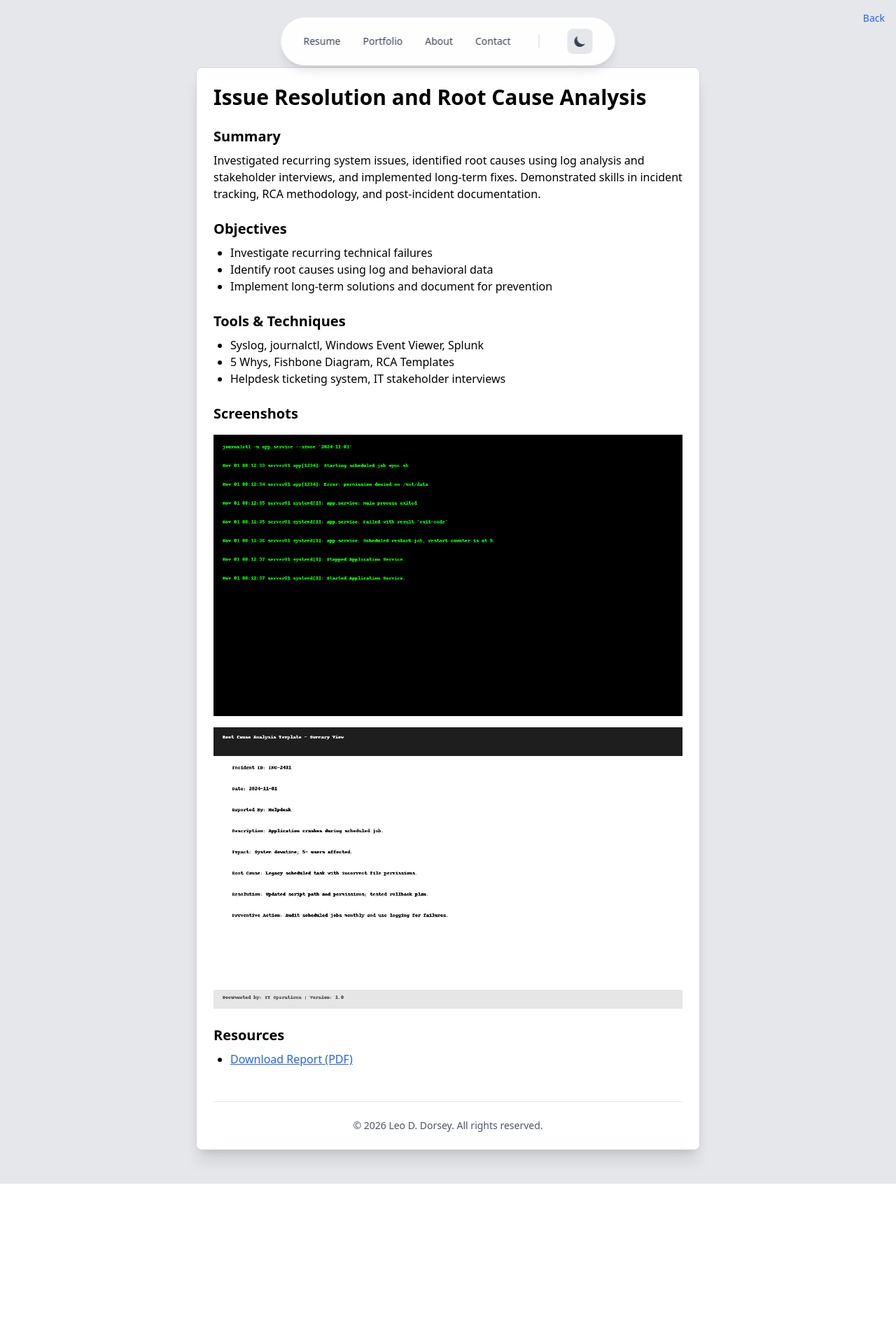
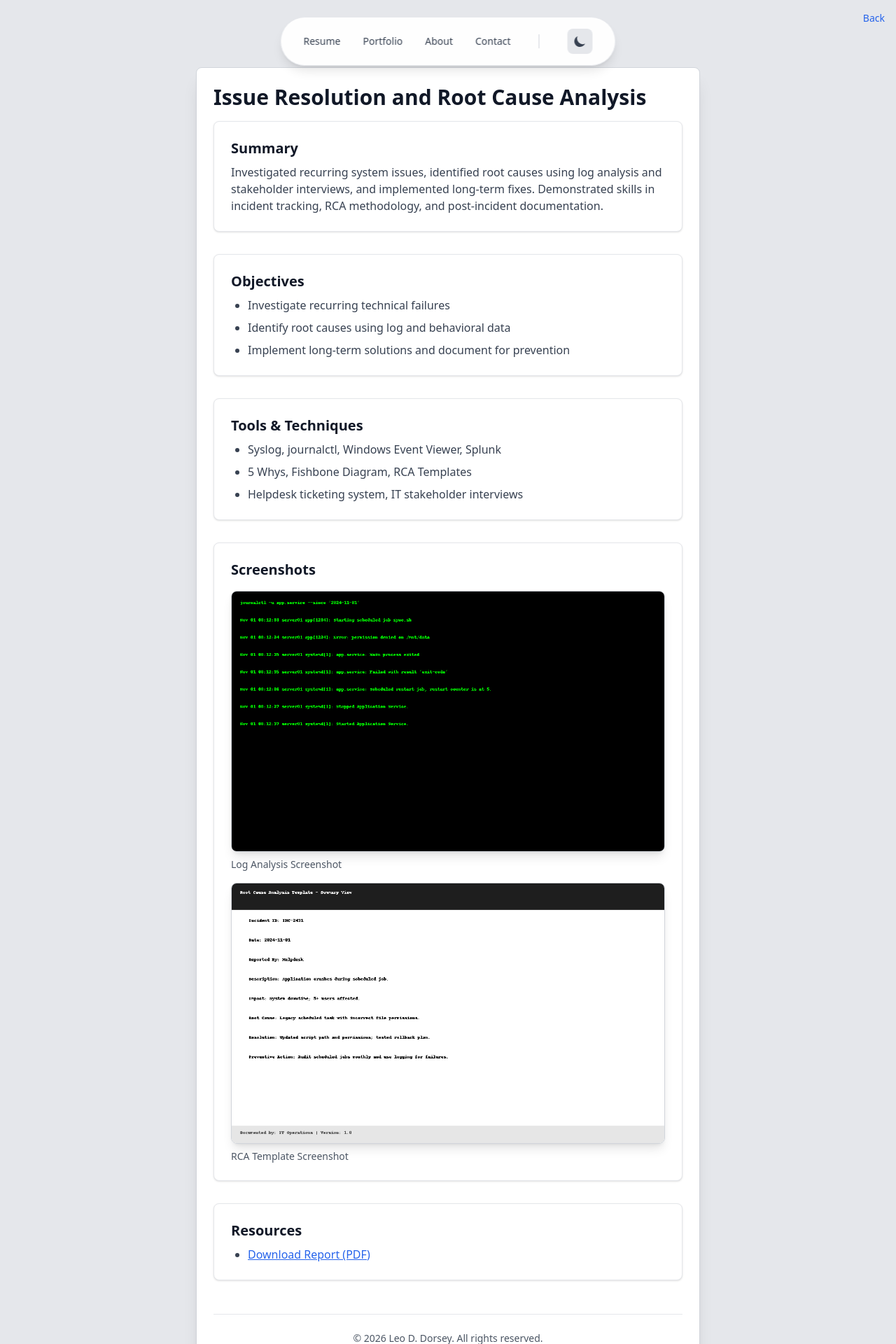
Before and after one commit to lddorse/cybersecurityportfolio, a React (Vite) app: page /project/issue-resolution in a window 1280 px wide. Shown: the top 1920 px of the page at 70% size. Before the commit the page ends 1691 px from the top, so only its background shows below. Built offline with nearby package versions, Linux system fonts and the light colour scheme.

Commit message:
Update IssueResolutionProject.jsx

```diff
--- a/src/pages/IssueResolutionProject.jsx
+++ b/src/pages/IssueResolutionProject.jsx
@@ -1,50 +1,64 @@
 import FixedCardLayout from "../components/FixedCardLayout";
 import BackButton from "../components/BackButton";
+
 const IssueResolutionProject = () => {
   return (
     <FixedCardLayout>
       <BackButton />
 
-          <h1 className="text-3xl font-bold mb-4">Issue Resolution and Root Cause Analysis</h1>
+      <h1 className="text-3xl font-bold mb-4 text-gray-900 dark:text-gray-100">
+        Issue Resolution and Root Cause Analysis
+      </h1>
 
-          <h2 className="text-xl font-semibold mt-6 mb-2">Summary</h2>
-          <p>
+      <section className="mb-8 bg-white dark:bg-gray-700 p-6 rounded-lg shadow border border-gray-200 dark:border-gray-600">
+        <h2 className="text-xl font-semibold mb-2 text-gray-900 dark:text-gray-100">Summary</h2>
+        <p className="text-gray-700 dark:text-gray-300">
           Investigated recurring system issues, identified root causes using log analysis and stakeholder interviews,
           and implemented long-term fixes. Demonstrated skills in incident tracking, RCA methodology,
           and post-incident documentation.
         </p>
+      </section>
 
-          <h2 className="text-xl font-semibold mt-6 mb-2">Objectives</h2>
-          <ul className="list-disc pl-6">
+      <section className="mb-8 bg-white dark:bg-gray-700 p-6 rounded-lg shadow border border-gray-200 dark:border-gray-600">
+        <h2 className="text-xl font-semibold mb-2 text-gray-900 dark:text-gray-100">Objectives</h2>
+        <ul className="list-disc pl-6 space-y-2 text-gray-700 dark:text-gray-300">
           <li>Investigate recurring technical failures</li>
           <li>Identify root causes using log and behavioral data</li>
           <li>Implement long-term solutions and document for prevention</li>
         </ul>
+      </section>
 
-          <h2 className="text-xl font-semibold mt-6 mb-2">Tools & Techniques</h2>
-          <ul className="list-disc pl-6">
+      <section className="mb-8 bg-white dark:bg-gray-700 p-6 rounded-lg shadow border border-gray-200 dark:border-gray-600">
+        <h2 className="text-xl font-semibold mb-2 text-gray-900 dark:text-gray-100">Tools & Techniques</h2>
+        <ul className="list-disc pl-6 space-y-2 text-gray-700 dark:text-gray-300">
           <li>Syslog, journalctl, Windows Event Viewer, Splunk</li>
           <li>5 Whys, Fishbone Diagram, RCA Templates</li>
           <li>Helpdesk ticketing system, IT stakeholder interviews</li>
         </ul>
+      </section>
 
-          <h2 className="text-xl font-semibold mt-6 mb-2">Screenshots</h2>
-          <img src="/images/Log_Analysis_Screenshot.png" alt="Log Analysis Screenshot" className="my-4" />
-          <img src="/images/RCA_Template_Screenshot.png" alt="RCA Template Screenshot" className="my-4" />
+      <section className="mb-8 bg-white dark:bg-gray-700 p-6 rounded-lg shadow border border-gray-200 dark:border-gray-600">
+        <h2 className="text-xl font-semibold mb-4 text-gray-900 dark:text-gray-100">Screenshots</h2>
+        <div className="space-y-4">
+          <div>
+            <img src="/images/Log_Analysis_Screenshot.png" alt="Log Analysis Screenshot" className="rounded-lg shadow-lg w-full border border-gray-300 dark:border-gray-600" />
+            <p className="text-sm text-gray-600 dark:text-gray-400 mt-2">Log Analysis Screenshot</p>
+          </div>
+          <div>
+            <img src="/images/RCA_Template_Screenshot.png" alt="RCA Template Screenshot" className="rounded-lg shadow-lg w-full border border-gray-300 dark:border-gray-600" />
+            <p className="text-sm text-gray-600 dark:text-gray-400 mt-2">RCA Template Screenshot</p>
+          </div>
+        </div>
+      </section>
 
-          <h2 className="text-xl font-semibold mt-6 mb-2">Resources</h2>
-          <ul className="list-disc pl-6">
+      <section className="mb-8 bg-white dark:bg-gray-700 p-6 rounded-lg shadow border border-gray-200 dark:border-gray-600">
+        <h2 className="text-xl font-semibold mb-2 text-gray-900 dark:text-gray-100">Resources</h2>
+        <ul className="list-disc pl-6 space-y-2 text-gray-700 dark:text-gray-300">
           <li>
-              <a
-                href="/images/LeoDorsey_IssueResolution_RootCauseAnalysis.pdf"
-                target="_blank"
-                rel="noopener noreferrer"
-                className="text-blue-600 underline"
-              >
-                Download Report (PDF)
-              </a>
+            <a href="/images/LeoDorsey_IssueResolution_RootCauseAnalysis.pdf" target="_blank" rel="noopener noreferrer" className="text-blue-600 dark:text-blue-400 underline hover:text-blue-800 dark:hover:text-blue-300">Download Report (PDF)</a>
           </li>
         </ul>
+      </section>
     </FixedCardLayout>
   );
 };
```
Lines whose indentation alone changed are shown as unchanged.
